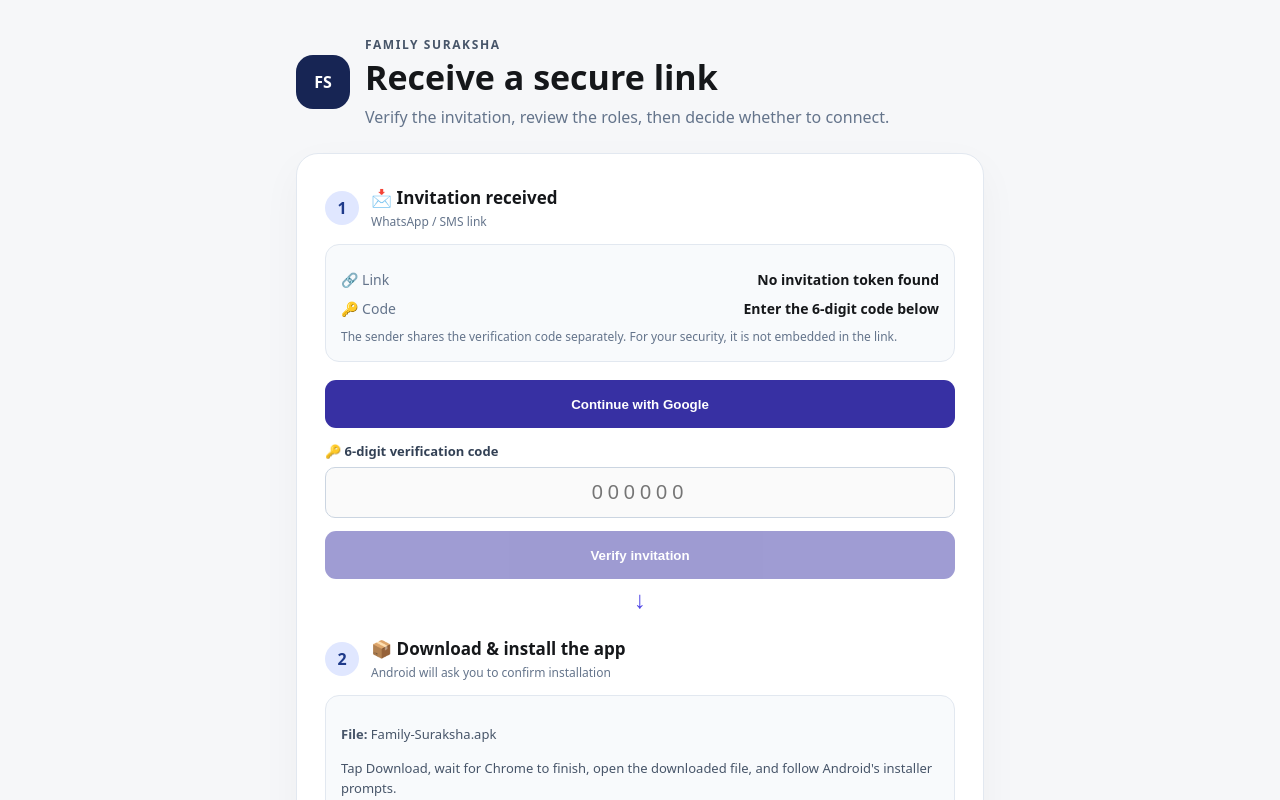
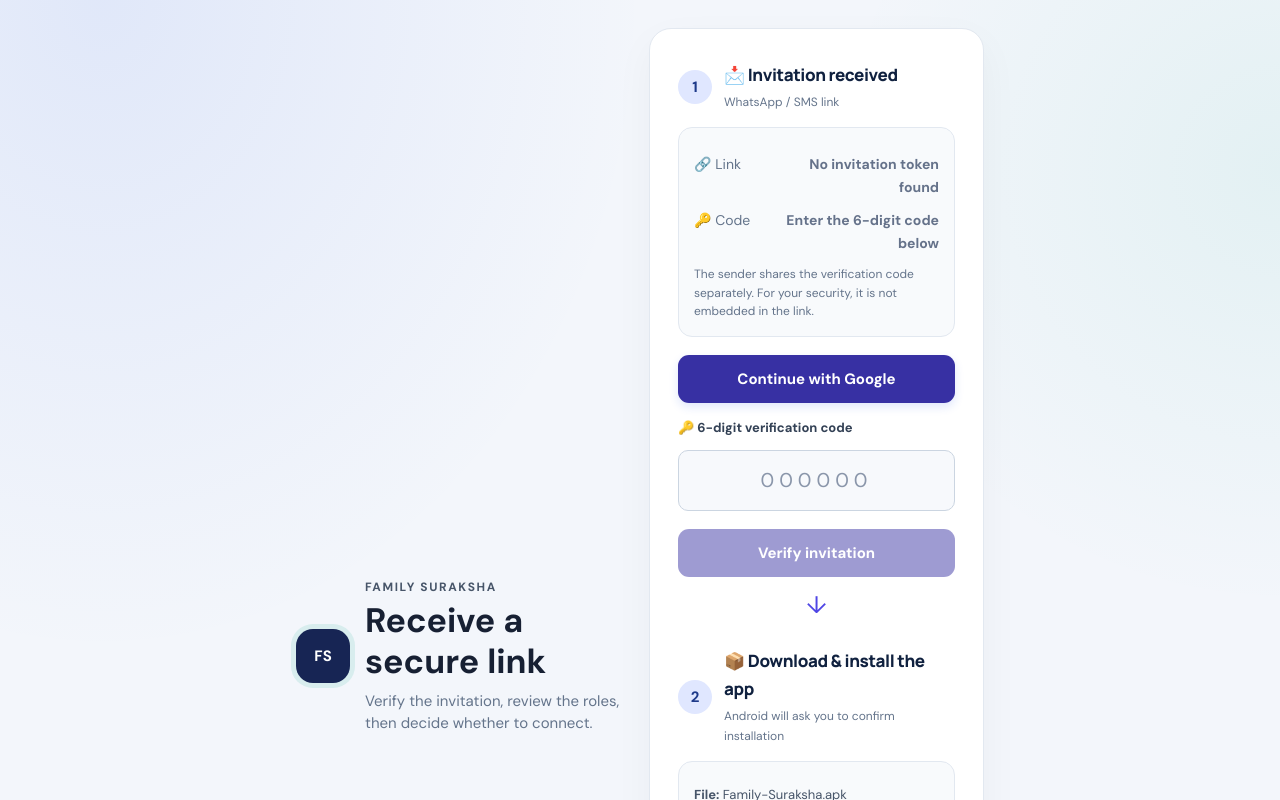
Before and after one commit to sb8907640-jpg/Smart-control, a Next.js app in the folder web/: page /link in a window 1280 px wide. Shown: the top 800 px of the page. Built offline with nearby package versions, Linux system fonts and the light colour scheme; no server answers.

Commit message:
Apply polished responsive design system to consolidated app branch

```diff
--- a/web/app/globals.css
+++ b/web/app/globals.css
@@ -1,8 +1,197 @@
+@import url("https://fonts.googleapis.com/css2?family=DM+Sans:wght@400;500;600;700&family=Manrope:wght@500;600;700;800&display=swap");
+
+:root {
+  color-scheme: light;
+  --background: #f3f6fb;
+  --surface: #ffffff;
+  --surface-muted: #f7f9fc;
+  --foreground: #172033;
+  --foreground-muted: #65728a;
+  --primary: #2458e6;
+  --primary-hover: #1744c4;
+  --primary-soft: #eaf0ff;
+  --secondary: #10213f;
+  --accent: #11a889;
+  --border: #e1e7f0;
+  --danger: #c2414b;
+  --radius-sm: 10px;
+  --radius-md: 16px;
+  --radius-lg: 24px;
+  --shadow-sm: 0 2px 8px rgb(22 42 80 / 5%);
+  --shadow-md: 0 18px 50px rgb(22 42 80 / 9%);
+}
+
 * { box-sizing: border-box; }
-html, body { margin: 0; min-height: 100%; font-family: system-ui, sans-serif; }
-body { background: #f6f7f9; color: #15171a; }
-main { max-width: 960px; margin: 0 auto; padding: 48px 20px; }
-section { background: white; border: 1px solid #e1e4e8; border-radius: 14px; padding: 20px; margin-top: 16px; }
-button { border: 0; border-radius: 8px; padding: 10px 14px; cursor: pointer; }
-button:disabled { cursor: not-allowed; opacity: .5; }
-code { word-break: break-word; }
+html, body { margin: 0; min-height: 100%; }
+html { background: var(--background); }
+body {
+  background:
+    radial-gradient(ellipse at 8% 0%, rgb(36 88 230 / 9%), transparent 34rem),
+    radial-gradient(ellipse at 100% 12%, rgb(17 168 137 / 7%), transparent 28rem),
+    var(--background);
+  color: var(--foreground);
+  font-family: "DM Sans", system-ui, -apple-system, BlinkMacSystemFont, "Segoe UI", sans-serif;
+  font-size: 15px;
+  line-height: 1.65;
+  -webkit-font-smoothing: antialiased;
+}
+
+main {
+  width: min(100% - 32px, 1080px);
+  margin: 0 auto;
+  padding: clamp(28px, 5vw, 64px) 0 72px;
+}
+
+.hero-kicker { display:flex; align-items:center; gap:10px; margin-bottom:14px; color:var(--primary); font-size:.76rem; font-weight:800; letter-spacing:.13em; }
+.brand-mark { display:inline-block; width:10px; height:10px; flex:0 0 10px; border-radius:3px; background:var(--accent); box-shadow:0 0 0 5px rgb(17 168 137 / 12%); }
+.hero-copy { max-width:760px; }
+.field-label { display:block; margin:12px 0 3px; color:var(--foreground); font-size:.88rem; font-weight:700; }
+.status-message { margin:14px 0 0; padding:12px 14px; border:1px solid #dce5f2; border-radius:var(--radius-sm); background:var(--surface-muted); color:var(--foreground); overflow-wrap:anywhere; }
+.setup-panel { border-color:#e9c98c; background:#fffaf0; }
+.setup-panel h2 { color:#7c4a12; }
+.setup-panel p { color:#6c4b20; }
+
+main > h1 {
+  margin: 0;
+  color: var(--secondary);
+  font-family: "Manrope", "DM Sans", sans-serif;
+  font-size: clamp(2.1rem, 5vw, 3.35rem);
+  font-weight: 800;
+  letter-spacing: -0.055em;
+  line-height: 1.1;
+}
+main > h1::before {
+  content: "";
+  display: inline-block;
+  width: 12px;
+  height: 12px;
+  margin: 0 12px 8px 2px;
+  border-radius: 4px;
+  background: var(--accent);
+  box-shadow: 0 0 0 6px rgb(17 168 137 / 12%);
+}
+main > p {
+  max-width: 720px;
+  margin: 16px 0 30px;
+  color: var(--foreground-muted);
+  font-size: clamp(1rem, 2vw, 1.1rem);
+}
+
+section {
+  position: relative;
+  margin-top: 18px;
+  padding: clamp(20px, 3vw, 30px);
+  overflow: hidden;
+  border: 1px solid var(--border);
+  border-radius: var(--radius-md);
+  background: rgb(255 255 255 / 94%);
+  box-shadow: var(--shadow-sm);
+  transition: border-color 180ms ease, box-shadow 180ms ease, transform 180ms ease;
+}
+section:hover {
+  border-color: #cbd7ed;
+  box-shadow: var(--shadow-md);
+}
+section h2 {
+  margin: 0 0 16px;
+  color: var(--secondary);
+  font-family: "Manrope", "DM Sans", sans-serif;
+  font-size: 1.2rem;
+  font-weight: 800;
+  letter-spacing: -0.025em;
+}
+section p { color: var(--foreground-muted); }
+section p:first-of-type { margin-top: 8px; }
+section ul { display: grid; gap: 10px; padding-left: 20px; }
+section li { padding-left: 4px; }
+section li::marker { color: var(--accent); }
+
+button {
+  display: inline-flex;
+  min-height: 42px;
+  align-items: center;
+  justify-content: center;
+  gap: 8px;
+  margin: 5px 6px 5px 0;
+  padding: 10px 16px;
+  border: 1px solid transparent;
+  border-radius: var(--radius-sm);
+  background: var(--primary);
+  color: #fff;
+  font: inherit;
+  font-weight: 700;
+  line-height: 1.2;
+  cursor: pointer;
+  box-shadow: 0 4px 10px rgb(36 88 230 / 14%);
+  transition: background 160ms ease, transform 160ms ease, box-shadow 160ms ease;
+}
+button:hover:not(:disabled) {
+  transform: translateY(-1px);
+  background: var(--primary-hover);
+  box-shadow: 0 7px 16px rgb(36 88 230 / 20%);
+}
+button:active:not(:disabled) { transform: translateY(0); }
+button:focus-visible, input:focus-visible {
+  outline: 3px solid rgb(36 88 230 / 28%);
+  outline-offset: 3px;
+}
+button:disabled { cursor: not-allowed; opacity: .48; box-shadow: none; }
+button:last-child { margin-right: 0; }
+
+input {
+  width: min(100%, 320px);
+  min-height: 42px;
+  margin: 5px 8px 5px 0;
+  padding: 10px 13px;
+  border: 1px solid #d6deea;
+  border-radius: var(--radius-sm);
+  background: var(--surface);
+  color: var(--foreground);
+  font: inherit;
+  transition: border-color 160ms ease, box-shadow 160ms ease;
+}
+input::placeholder { color: #8a96aa; }
+input:focus { border-color: var(--primary); box-shadow: 0 0 0 3px rgb(36 88 230 / 10%); }
+input:disabled { background: var(--surface-muted); color: #7d8798; }
+
+#recaptcha-container { min-height: 0; }
+pre {
+  max-width: 100%;
+  margin: 14px 0 0;
+  padding: 16px;
+  overflow: auto;
+  border: 1px solid #dce5f2;
+  border-radius: var(--radius-sm);
+  background: #101c32;
+  color: #dce8ff;
+  font-size: .84rem;
+  line-height: 1.6;
+  tab-size: 2;
+}
+code {
+  overflow-wrap: anywhere;
+  font-family: "SFMono-Regular", Consolas, "Liberation Mono", monospace;
+}
+section > p:has(+ pre) { margin-bottom: 8px; }
+section > p:first-of-type:has(+ button) { margin-bottom: 14px; }
+
+@media (min-width: 760px) {
+  main { display: grid; grid-template-columns: repeat(2, minmax(0, 1fr)); gap: 18px; }
+  main > .hero-kicker, main > h1, main > p { grid-column: 1 / -1; }
+  main > h1 { margin-top: -6px; }
+  main > p { margin-top: -4px; margin-bottom: 10px; }
+  section { margin-top: 0; min-width: 0; }
+  .setup-panel, .backend-panel, .devices-panel, .system-panel, .config-panel { grid-column: 1 / -1; }
+  .auth-panel, .support-panel { grid-column: auto; }
+}
+
+@media (max-width: 480px) {
+  main { width: min(100% - 22px, 1080px); padding-top: 28px; }
+  section { padding: 19px 16px; border-radius: 14px; }
+  button { width: 100%; margin: 5px 0; }
+  input { width: 100%; margin: 5px 0; }
+}
+
+@media (prefers-reduced-motion: reduce) {
+  *, *::before, *::after { scroll-behavior: auto !important; transition-duration: .01ms !important; animation-duration: .01ms !important; }
+}
```
